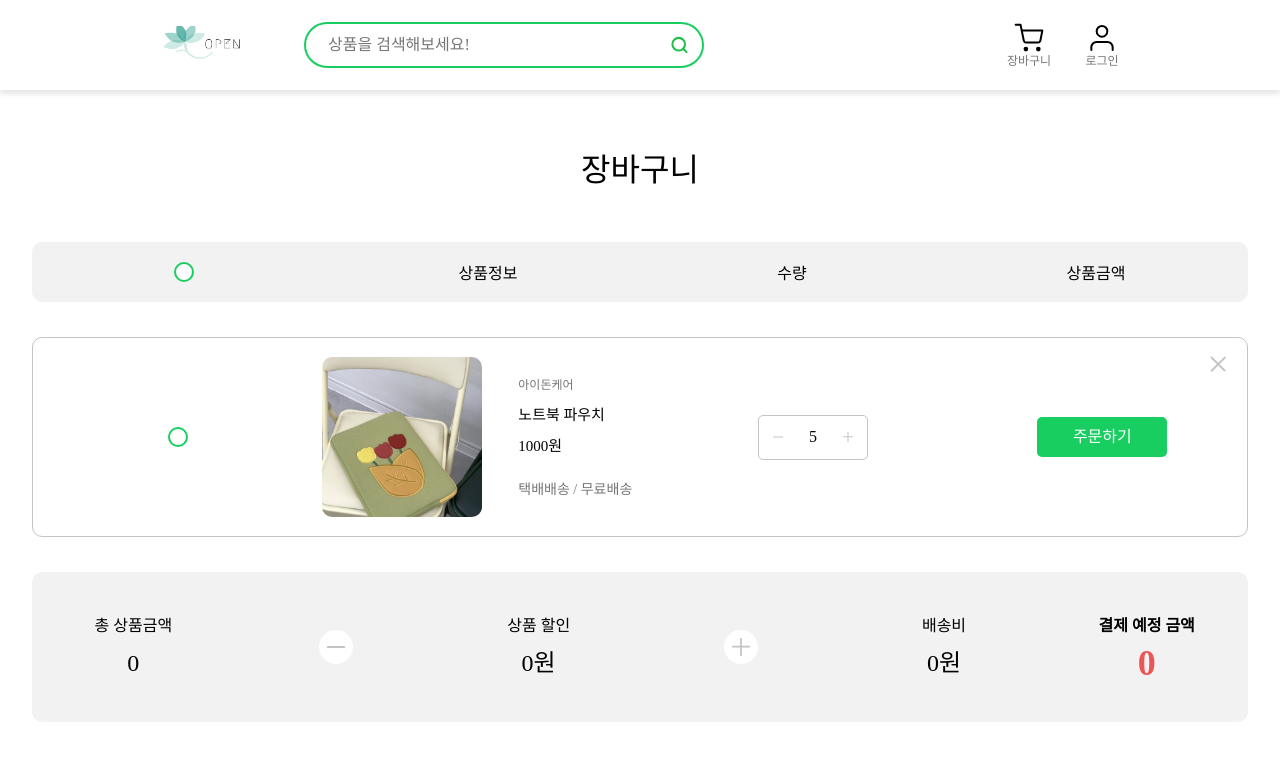
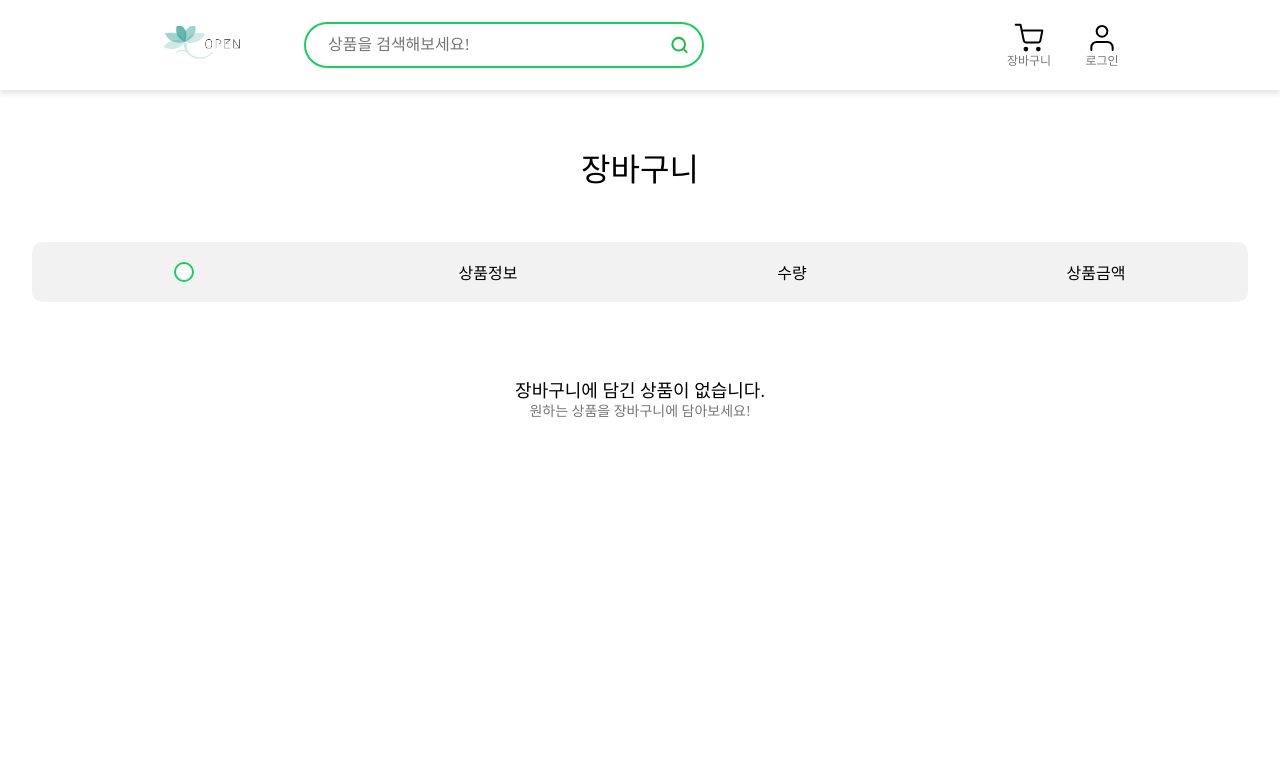
Before and after one commit to Dragonkeun/open-market, a React (Create React App) app: page /cart in a window 1280 px wide. Shown: the top 760 px of the page. Built offline with nearby package versions, Linux system fonts and the light colour scheme.

Commit message:
2. 장바구니 구현 완료

```diff
--- a/src/App.jsx
+++ b/src/App.jsx
@@ -18,7 +18,7 @@ function App() {
       <Routes>
         <Route path="/" element={<Home products={products} setProducts={setProducts} convertPrice={convertPrice} />} />
         <Route path="/product/:id" element={<Product convertPrice={convertPrice} cart={cart} setCart={setCart} />}  />
-        <Route path="/cart" element={<Basket />} />
+        <Route path="/cart" element={<Basket convertPrice={convertPrice} cart={cart} setCart={setCart}/>} />
       </Routes>
     </BrowserRouter>
   );
--- /dev/null
+++ b/src/components/cart/CartHeader.jsx
@@ -0,0 +1,15 @@
+import styles from "./cart.module.css";
+export const CartHeader = () => {
+  return (
+    <div className={styles.cart_title_wrap}>
+      <div className={styles.tab_title}>
+        <input type="checkbox" />
+        <span>상품정보</span>
+        <span>수량</span>
+        <span>상품금액</span>
+
+        <p>전체선택</p>
+      </div>
+    </div>
+  );
+};
--- /dev/null
+++ b/src/components/cart/CartList.jsx
@@ -0,0 +1,47 @@
+import styles from "./cart.module.css";
+export const CartList = ({ convertPrice, cart }) => {
+  console.log(cart);
+  return (
+    <section className={styles.cart_product_list}>
+      <input type="checkbox" />
+      <div className={styles.cart_product_wrap}>
+        <div className={styles.cart_product_image}>
+          <img src={cart.image} alt="product-img" />
+        </div>
+
+        <div className={styles.cart_product_info}>
+          <p className={styles.seller_store}>{cart.provider}</p>
+          <p className={styles.product_name}>{cart.name}</p>
+          <p className={styles.price}>{convertPrice(cart.price)}원</p>
+          <p className={styles.delivery}>택배배송 / 무료배송</p>
+        </div>
+      </div>
+
+      <div className={styles.cart_product_count}>
+        <img
+          className={styles.minus}
+          src="/images/icon-minus-line.svg"
+          alt="minus"
+        />
+
+        <div className={styles.count}>
+          <span>{cart.quantity}</span>
+        </div>
+        <img
+          className={styles.plus}
+          src="/images/icon-plus-line.svg"
+          alt="plus"
+        />
+      </div>
+
+      <div className={styles.cart_product_price}>
+        <p className={styles.total_price}></p>
+        <button className={styles.btn_submit}>주문하기</button>
+      </div>
+
+      <div className={styles.product_remove}>
+        <img src="/images/icon-delete.svg" alt="delete" />
+      </div>
+    </section>
+  );
+};
--- a/src/components/cart/cart.jsx
+++ b/src/components/cart/cart.jsx
@@ -1,88 +1,27 @@
+import { CartHeader } from "./CartHeader";
+import { CartList } from "./CartList";
 import styles from "./cart.module.css";
+import { TotalCart } from "./totalCart";
 
-export const Cart = () => {
+export const Cart = ({ convertPrice, cart, setCart }) => {
   return (
     <>
       <header className={styles.header}>
         <h1>장바구니</h1>
       </header>
-      <div className={styles.cart_title_wrap}>
-        <div className={styles.tab_title}>
-          <input type="checkbox" />
-          <span>상품정보</span>
-          <span>수량</span>
-          <span>상품금액</span>
+      <CartHeader />
+      {cart.length === 0 ? (
+        <div className={styles.not}>
+          <h2>장바구니에 담긴 상품이 없습니다.</h2>
+          <p>원하는 상품을 장바구니에 담아보세요!</p>
+        </div>
+      ) : (
+        cart.map((cart) => {
+          return <CartList key={`key-${cart.id}`} convertPrice={convertPrice} cart={cart} setCart={setCart} />;
+        })
+      )}
 
-          <p>전체선택</p>
-        </div>
-      </div>
-
-      <section className={styles.cart_product_list}>
-        <input type="checkbox" />
-        <div className={styles.cart_product_wrap}>
-          <div className={styles.cart_product_image}>
-            <img src="images/image001.png" alt="product-img" />
-          </div>
-
-          <div className={styles.cart_product_info}>
-            <p className={styles.seller_store}>아이돈케어</p>
-            <p className={styles.product_name}>노트북 파우치</p>
-            <p className={styles.price}>1000원</p>
-            <p className={styles.delivery}>택배배송 / 무료배송</p>
-          </div>
-        </div>
-
-        <div className={styles.cart_product_count}>
-          <img
-            className={styles.minus}
-            src="/images/icon-minus-line.svg"
-            alt="minus"
-          />
-
-          <div className={styles.count}>
-            <span>5</span>
-          </div>
-          <img
-            className={styles.plus}
-            src="/images/icon-plus-line.svg"
-            alt="plus"
-          />
-        </div>
-
-        <div className={styles.cart_product_price}>
-          <p className={styles.total_price}></p>
-          <button className={styles.btn_submit}>주문하기</button>
-        </div>
-
-        <div className={styles.product_remove}>
-          <img src="/images/icon-delete.svg" alt="delete" />
-        </div>
-      </section>
-      <div className={styles.total}>
-        <div className={styles.total_price}>
-          <p className={styles.cart_product_total_price}>총 상품금액</p>
-          <p className={styles.cart_product_price}>0</p>
-        </div>
-        <div className={styles.pay_minus}>
-          <img src="/images/icon-minus-line.svg" alt="minus" />
-        </div>
-        <div className={styles.sale}>
-          <p className={styles.cart_product_sale}>상품 할인</p>
-          <p className={styles.cart_product_sale_price}>0원</p>
-        </div>
-        <div className={styles.pay_plus}>
-          <img src="/images/icon-plus-line.svg" alt="plus" />
-        </div>
-        <div className={styles.delivery}>
-          <p className={styles.cart_product_delivery}>배송비</p>
-          <p className={styles.cart_product_delivery_price}>0원</p>
-        </div>
-
-        <div className={styles.payment}>
-          <p className={styles.cart_prouct_payment}>결제 예정 금액</p>
-          <p className={styles.cart_prouct_payment_price}>0</p>
-        </div>
-      </div>
+      {cart.length === 0 ? "" : <TotalCart />}
     </>
   );
 };
--- /dev/null
+++ b/src/components/cart/totalCart.jsx
@@ -0,0 +1,30 @@
+import styles from "./cart.module.css";
+export const TotalCart = () => {
+  return (
+    <div className={styles.total}>
+      <div className={styles.total_price}>
+        <p className={styles.cart_product_total_price}>총 상품금액</p>
+        <p className={styles.cart_product_price}>0</p>
+      </div>
+      <div className={styles.pay_minus}>
+        <img src="/images/icon-minus-line.svg" alt="minus" />
+      </div>
+      <div className={styles.sale}>
+        <p className={styles.cart_product_sale}>상품 할인</p>
+        <p className={styles.cart_product_sale_price}>0원</p>
+      </div>
+      <div className={styles.pay_plus}>
+        <img src="/images/icon-plus-line.svg" alt="plus" />
+      </div>
+      <div className={styles.delivery}>
+        <p className={styles.cart_product_delivery}>배송비</p>
+        <p className={styles.cart_product_delivery_price}>0원</p>
+      </div>
+
+      <div className={styles.payment}>
+        <p className={styles.cart_prouct_payment}>결제 예정 금액</p>
+        <p className={styles.cart_prouct_payment_price}>0</p>
+      </div>
+    </div>
+  );
+};
--- a/src/pages/basket.jsx
+++ b/src/pages/basket.jsx
@@ -1,7 +1,7 @@
 import { Cart } from "../components/cart/cart";
 
-const Basket = () => {
-  return <Cart />;
+const Basket = ({convertPrice, cart, setCart}) => {
+  return <Cart convertPrice={convertPrice} cart={cart} setCart={setCart} />;
 };
 
 export default Basket;
```
